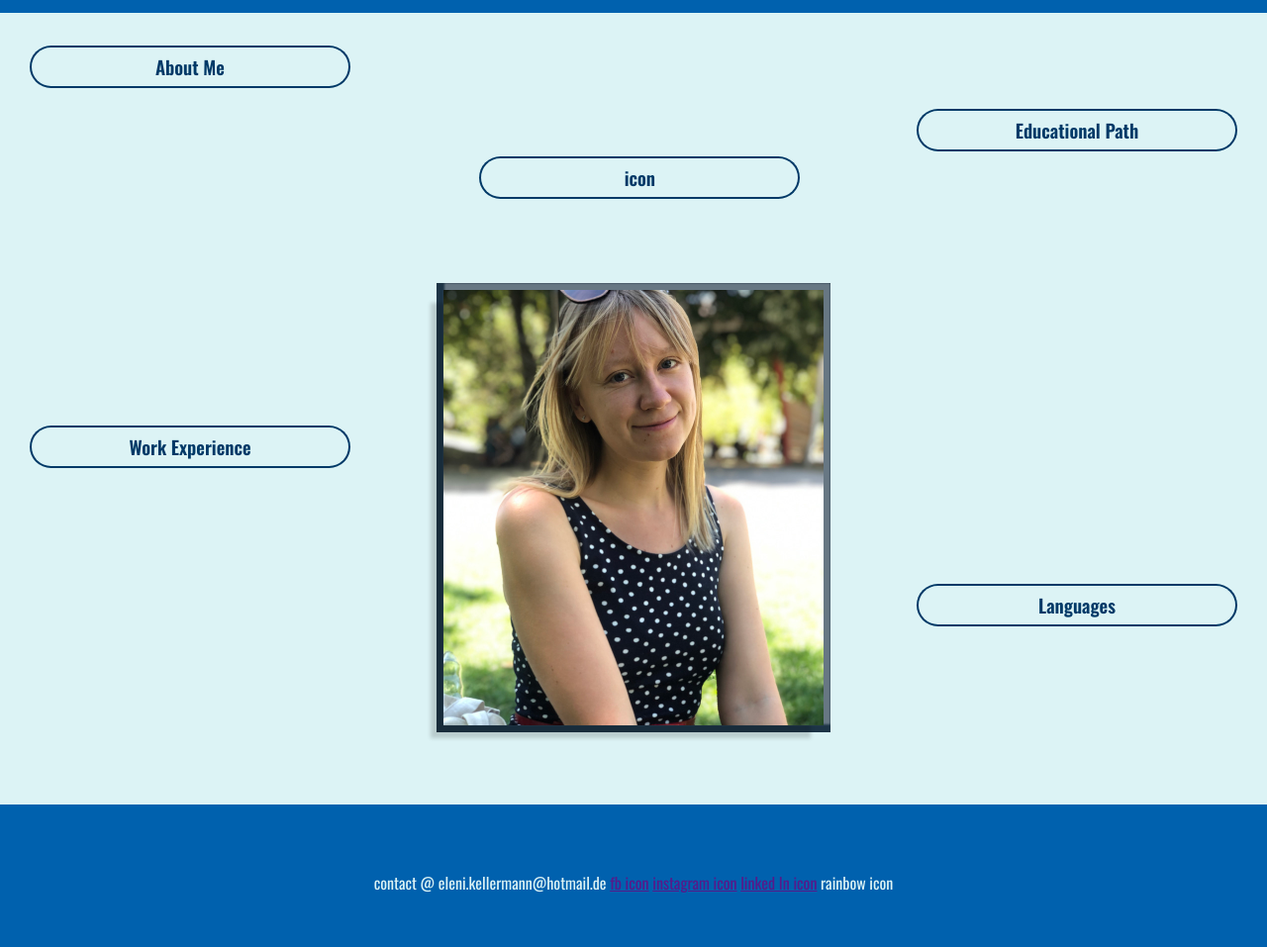
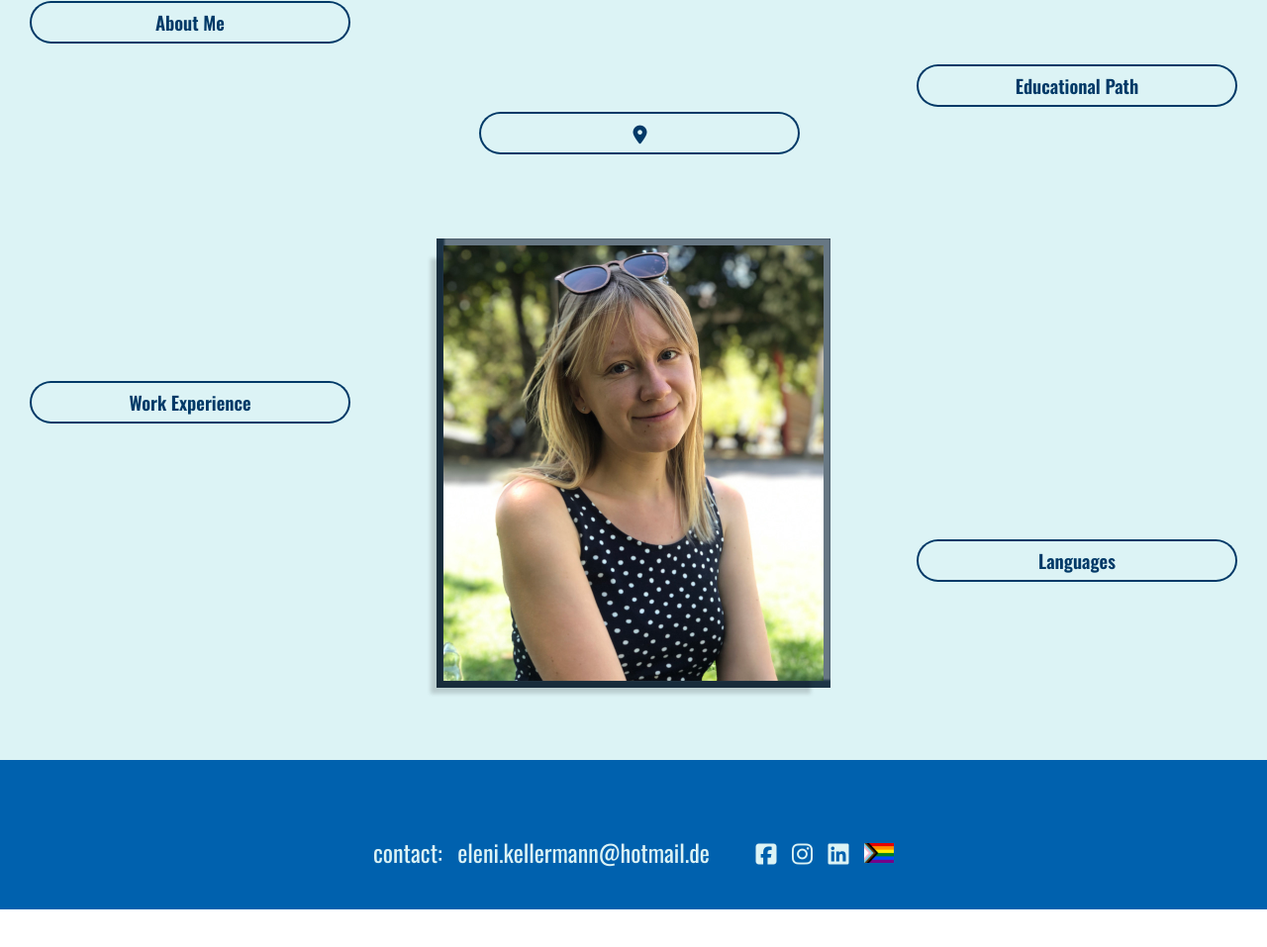
Before and after one commit to Eleni-Ke/D5_FinalProject_Portfolio, a plain HTML site: page index.html in a window 1280 px wide. Shown: the part 807-1764 px from the top of the page at 99% size. After the commit the page ends 1726 px from the top, so only its background shows below. Drawn offline with nearby package versions, Linux system fonts and the light colour scheme.

Commit message:
last css fixing

```diff
--- a/Resources/style.css
+++ b/Resources/style.css
@@ -11,7 +11,7 @@ body {
 /*header*/
 header {
     width: 100%;
-    height: 700px;
+    height: 655px;
     overflow: fill;
     object-fit: cover;
     background-image: url(./23989BFC-86AC-4B8D-BBF9-6ACE0BBA9463_1_105_c.jpeg);
@@ -61,6 +61,7 @@ h1 {
     width: 100%;
     height: 100%;
     position: absolute;
+    object-position: top;
     object-fit: cover;
     overflow: hidden;
     box-shadow: #ffffff54 4px -4px 2px 3px;
@@ -126,6 +127,17 @@ footer {
     text-align: center;
     color: #dcf3f5;
     padding-top: 4%;
+    font-size: 24px;
+    word-spacing: 10px;
+}
+
+footer a {
+    color: #dcf3f5;
+}
+
+footer img {
+    width: 30px;
+    height: 20px;
 }
 
 
--- a/index.html
+++ b/index.html
@@ -12,6 +12,8 @@
     <link
         href="https://fonts.googleapis.com/css2?family=Oswald:wght@400;600&family=Roboto:wght@400;500&display=swap"
         rel="stylesheet">
+    <script src="https://kit.fontawesome.com/69cd48deb8.js"
+        crossorigin="anonymous"></script>
 </head>
 
 <body>
@@ -40,7 +42,7 @@
                         molestiae voluptates, saepe repellat facere.</p>
                 </div>
                 <div class="location">
-                    <h3>icon</h3>
+                    <h3><i class="fa-solid fa-location-dot"></i></h3>
                     <p>Lorem ipsum, dolor sit amet consectetur adipisicing elit.
                     </p>
                 </div>
@@ -78,14 +80,15 @@
     </div>
 
     <footer class="contact">
-        <p>
-            contact
-            @ eleni.kellermann@hotmail.de
-            <a href="">fb icon</a>
-            <a href="">instagram icon</a>
-            <a href="">linked In icon</a>
-            rainbow icon
+        <p>contact: eleni.kellermann@hotmail.de &nbsp;
+            <a href="https://www.facebook.com/eleni.kellermann/"
+                target="_blank"><i class="fa-brands fa-square-facebook"></i></a>
+            <a href="https://www.instagram.com/elenikellermann/"
+                target="_blank"><i class="fa-brands fa-instagram"></i></a>
+            <a href="" target="_blank"><i class="fa-brands fa-linkedin"></i></a>
+            <img src="./Resources/Rainbow_flag.png" alt="Rainbow Flag">
         </p>
+
     </footer>
 </body>
 
```
Also changed, not shown: Resources/Rainbow_flag.png (added).
